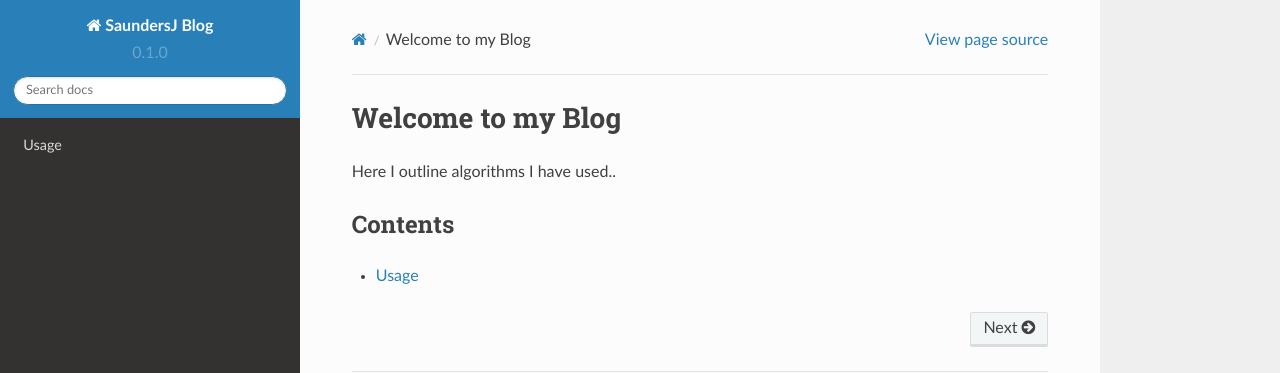
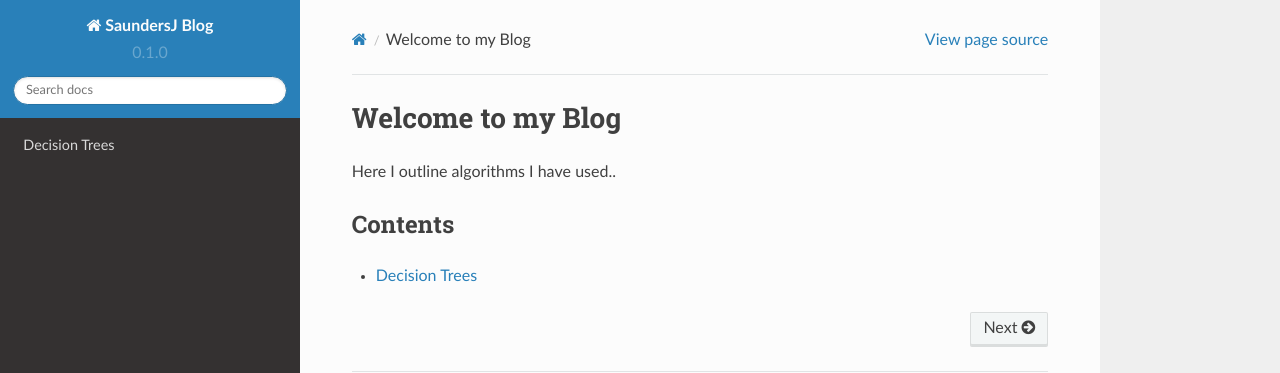
Before and after one commit to SaundersJE97/Blog, a Sphinx documentation site: the page built from docs/source/index.rst, in a window 1280 px wide. Shown: the top 373 px of the page. Built offline with Sphinx 7.4.7 and the Read the Docs theme 2.0.0, drawn with Linux system fonts in a browser that asks for light colours; formulas are drawn with MathJax 3.

Commit message:
Update decisiontree.rst

```diff
--- a/docs/source/decisiontree.rst
+++ b/docs/source/decisiontree.rst
@@ -1,4 +1,4 @@
-Usage
+Decision Trees
 ========
 
-This is *emphasized* _text_.
+Here we use
```
